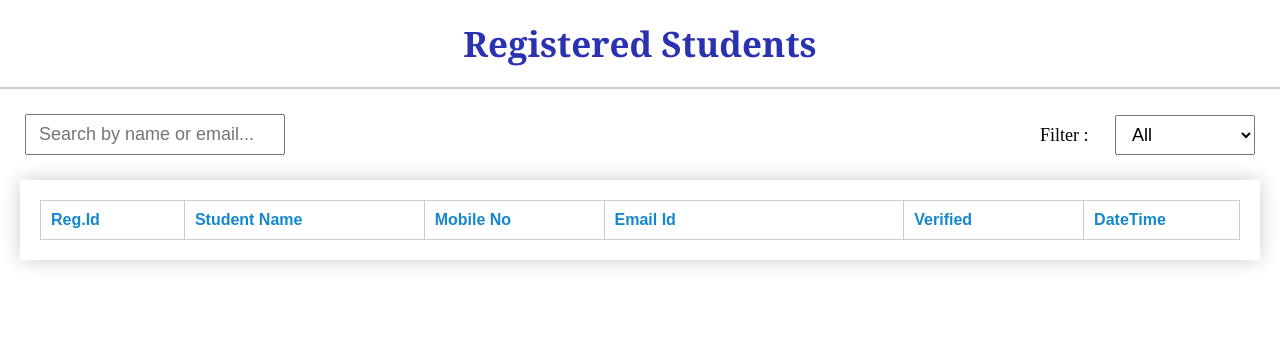
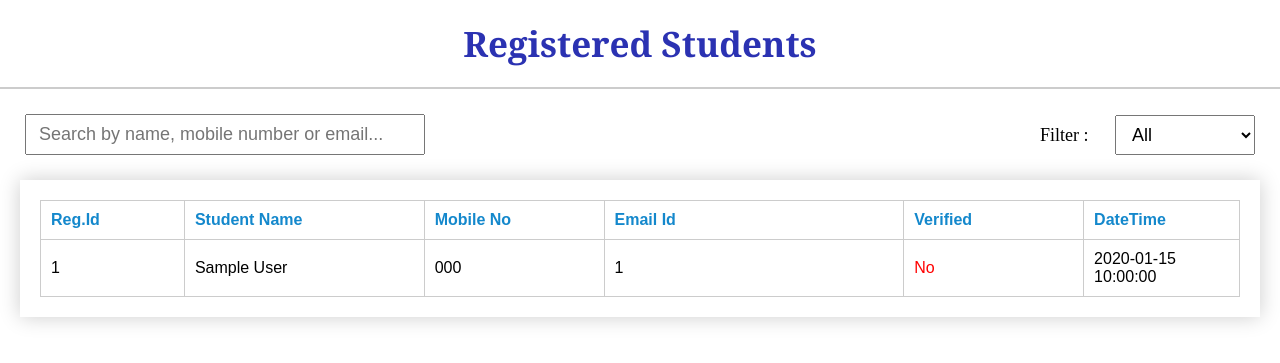
Before and after one commit to dev-shubhamsharma/oiplgonda, a PHP site: page /registered_students.php in a window 1280 px wide. Shown: the top 363 px of the page. Run offline with PHP 8.4, Linux system fonts and the light colour scheme; tables that the repository leaves empty or names only in its code hold one stand-in row (values such as "Sample post"); lists and menus that the app fills with data are empty; some web fonts are replaced.

Commit message:
registered students show list page added using ajax

```diff
--- a/fetch_student_data.php
+++ b/fetch_student_data.php
@@ -0,0 +1,22 @@
+<?php
+// fetch_students.php
+
+
+
+include "connection.php";
+
+$sql = "SELECT student_id, student_name, mobile_number, email_id, verification_status, date_time
+        FROM student_registration_table";
+
+$result = $conn->query($sql);
+$students = [];
+
+if ($result->num_rows > 0) {
+    while ($row = $result->fetch_assoc()) {
+        $students[] = $row;
+    }
+}
+
+echo json_encode($students);
+$conn->close();
+?>
--- a/registered_students.php
+++ b/registered_students.php
@@ -127,7 +127,7 @@
     <h2 id="heading">Registered Students</h2>
 
     <section id="button-section">
-        <input type="text" id="search-box" name="search" placeholder="Search by name or email..." onkeyup="searchStudents()">
+        <input type="text" id="search-box" name="search" placeholder="Search by name, mobile number or email..." onkeyup="searchStudents()" style="width: 400px;" >
         <div>
             <label for="filter">Filter : </label>
             <select name="filter" id="filter">
@@ -171,20 +171,21 @@
         // Fetch and display students
         function loadStudents() {
             $.ajax({
-                url: "fetch_students.php",
+                url: "fetch_student_data.php",
                 method: "GET",
                 dataType: "json",
                 success: function(data) {
                     let rows = "";
                     $.each(data, function(index, student) {
                         let verified = student.verification_status == 1 ? "Yes" : "No";
+                        let color = student.verification_status == 1 ? "green" : "red";
                         rows += `
                             <tr>
                                 <td>${student.student_id}</td>
                                 <td>${student.student_name}</td>
                                 <td>${student.mobile_number}</td>
                                 <td>${student.email_id}</td>
-                                <td>${verified}</td>
+                                <td style="color:${color}">${verified}</td>
                                 <td>${student.date_time}</td>
                             </tr>
                         `;
```
